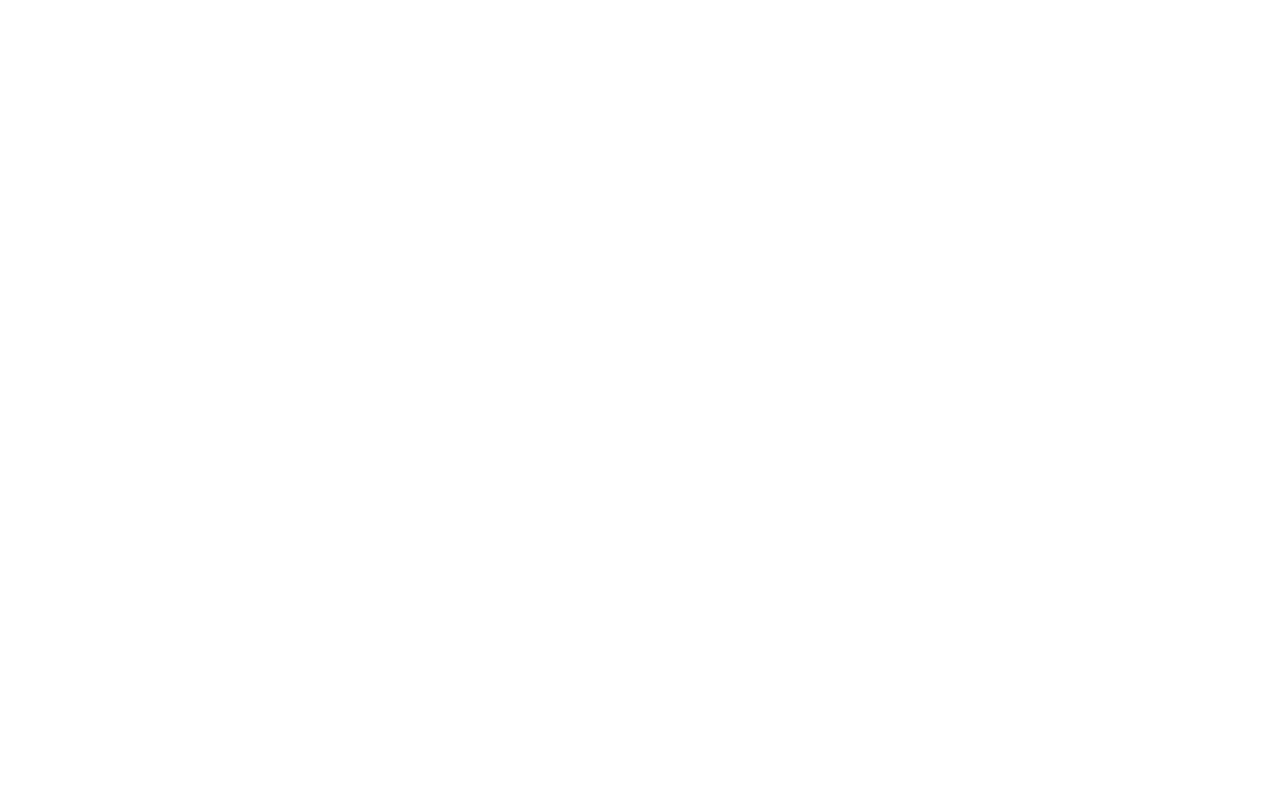
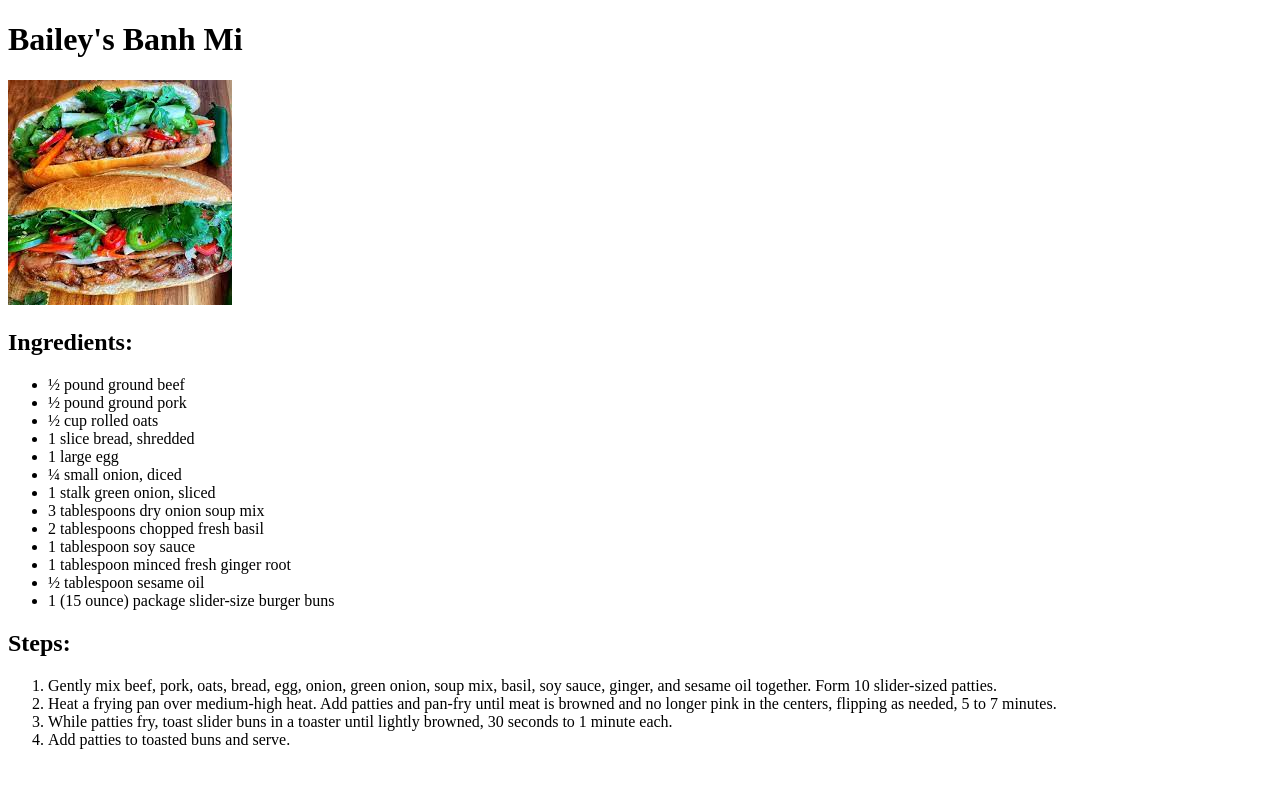
Before and after one commit to Sxthry/TOP-recipees, a plain HTML site: page recipes/banhMi.html in a window 1280 px wide. Drawn offline with Linux system fonts and the light colour scheme.

Commit message:
Add detail and information of the BanhMi.html page

```diff
--- a/recipes/banhMi.html
+++ b/recipes/banhMi.html
@@ -4,9 +4,33 @@
     <meta charset="UTF-8">
     <meta http-equiv="X-UA-Compatible" content="IE=edge">
     <meta name="viewport" content="width=device-width, initial-scale=1.0">
-    <title>Document</title>
+    <title>very cool recipes to make food</title>
 </head>
 <body>
-
+    <h1>Bailey's Banh Mi</h1>
+    <img src="../img/banhMi.jpg" alt="A picture of a Banh Mi">
+    <h2>Ingredients:</h2>
+    <ul>
+        <li>½ pound ground beef</li>
+        <li>½ pound ground pork</li>
+        <li>½ cup rolled oats</li>
+        <li>1 slice bread, shredded</li>
+        <li>1 large egg</li>
+        <li>¼ small onion, diced</li>
+        <li>1 stalk green onion, sliced</li>
+        <li>3 tablespoons dry onion soup mix</li>
+        <li>2 tablespoons chopped fresh basil</li>
+        <li>1 tablespoon soy sauce</li>
+        <li>1 tablespoon minced fresh ginger root</li>
+        <li>½ tablespoon sesame oil</li>
+        <li>1 (15 ounce) package slider-size burger buns</li>
+    </ul>
+    <h2>Steps:</h2>
+    <ol>
+        <li>Gently mix beef, pork, oats, bread, egg, onion, green onion, soup mix, basil, soy sauce, ginger, and sesame oil together. Form 10 slider-sized patties.</li>
+        <li>Heat a frying pan over medium-high heat. Add patties and pan-fry until meat is browned and no longer pink in the centers, flipping as needed, 5 to 7 minutes.</li>
+        <li>While patties fry, toast slider buns in a toaster until lightly browned, 30 seconds to 1 minute each.</li>
+        <li>Add patties to toasted buns and serve.</li>
+    </ol>
 </body>
 </html>
```
